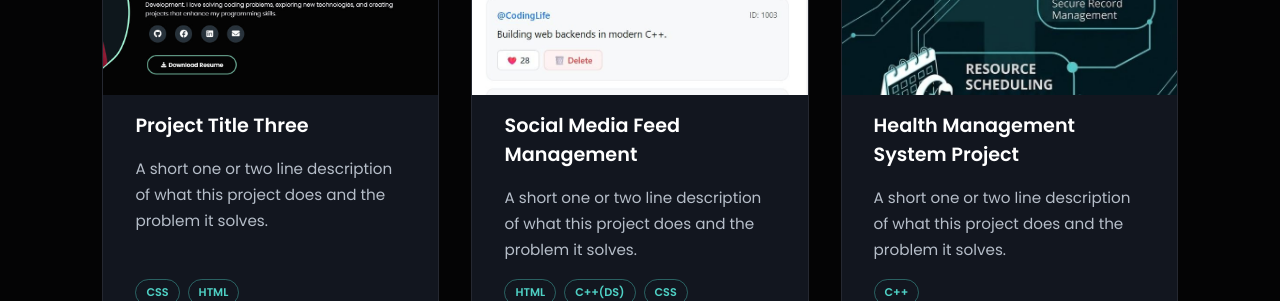
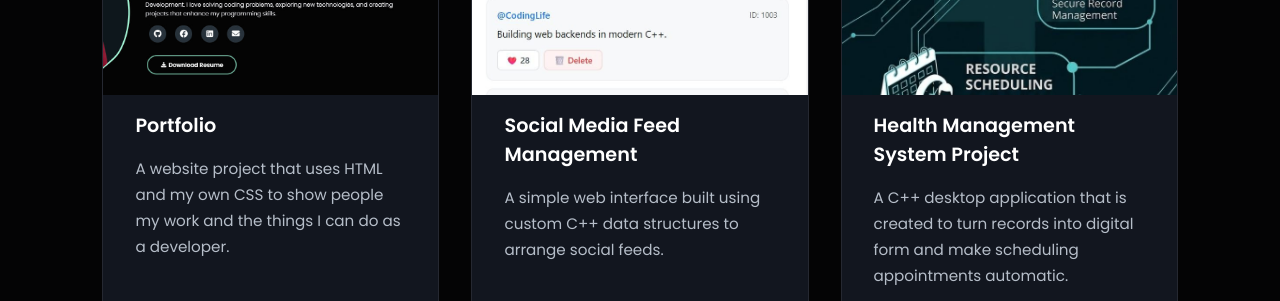
Before and after one commit to sumaiya-bhuiyan/portfolio, a plain HTML site: page index.html in a window 1280 px wide. Shown: the part 2770-3071 px from the top of the page. Drawn offline with nearby package versions, Linux system fonts and the light colour scheme.

Commit message:
Updated project

```diff
--- a/index.html
+++ b/index.html
@@ -176,8 +176,8 @@ Participated</h5>
         <div class="projects-grid">
              <div class="project-card">
                  <img src="portfolio.jpg" alt="Project Title One" class="project-img">
-                <h3>Project Title Three</h3>
-                <p>A short one or two line description of what this project does and the problem it solves.</p>
+                <h3>Portfolio</h3>
+                <p>A website project that uses HTML and my own CSS to show people my work and the things I can do as a developer. </p>
                 <div class="tags">
                     <span>CSS</span>
                     <span>HTML</span>
@@ -189,7 +189,7 @@ Participated</h5>
             <div class="project-card">
                  <img src="project2.jpg"alt="Project Title One" class="project-img">
                 <h3>Social Media Feed Management</h3>
-                <p>A short one or two line description of what this project does and the problem it solves.</p>
+                <p>A simple web interface built using custom C++ data structures to arrange social feeds.</p>
                 <div class="tags">
                     <span>HTML</span>
                     <span>C++(DS)</span>
@@ -202,7 +202,7 @@ Participated</h5>
             <div class="project-card">
                  <img src="project1.jpg" alt="Project Title One" class="project-img">
                 <h3>Health Management System Project</h3>
-                <p>A short one or two line description of what this project does and the problem it solves.</p>
+                <p>A  C++ desktop application that is created to turn records into digital form and make scheduling appointments automatic.</p>
                 <div class="tags">
                     <span>C++</span>
 
```
